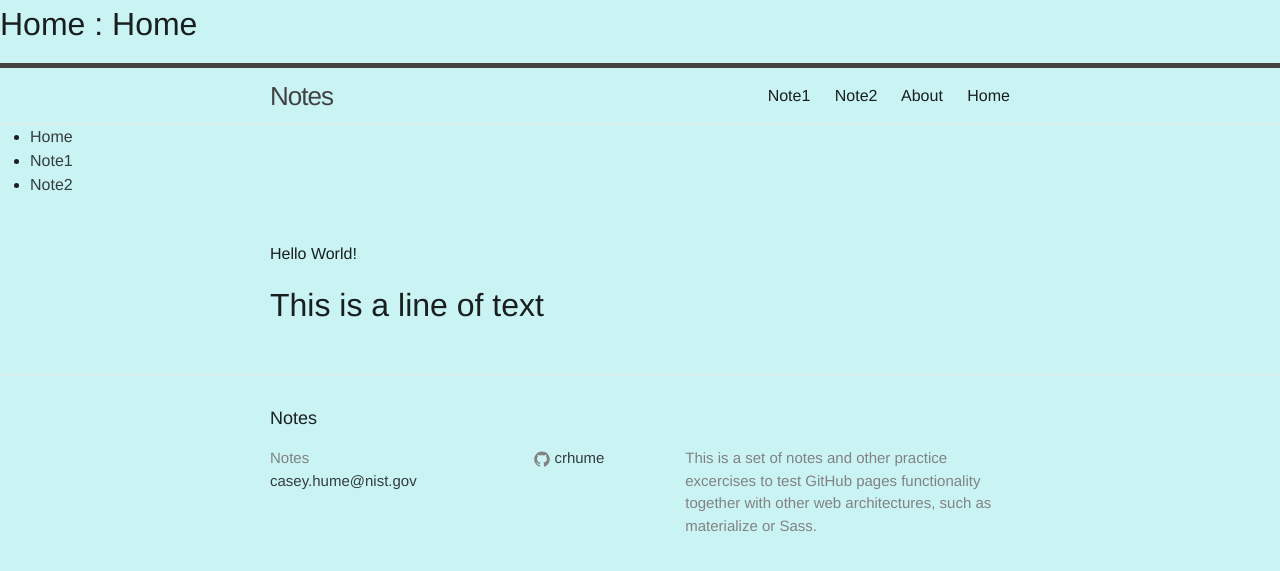
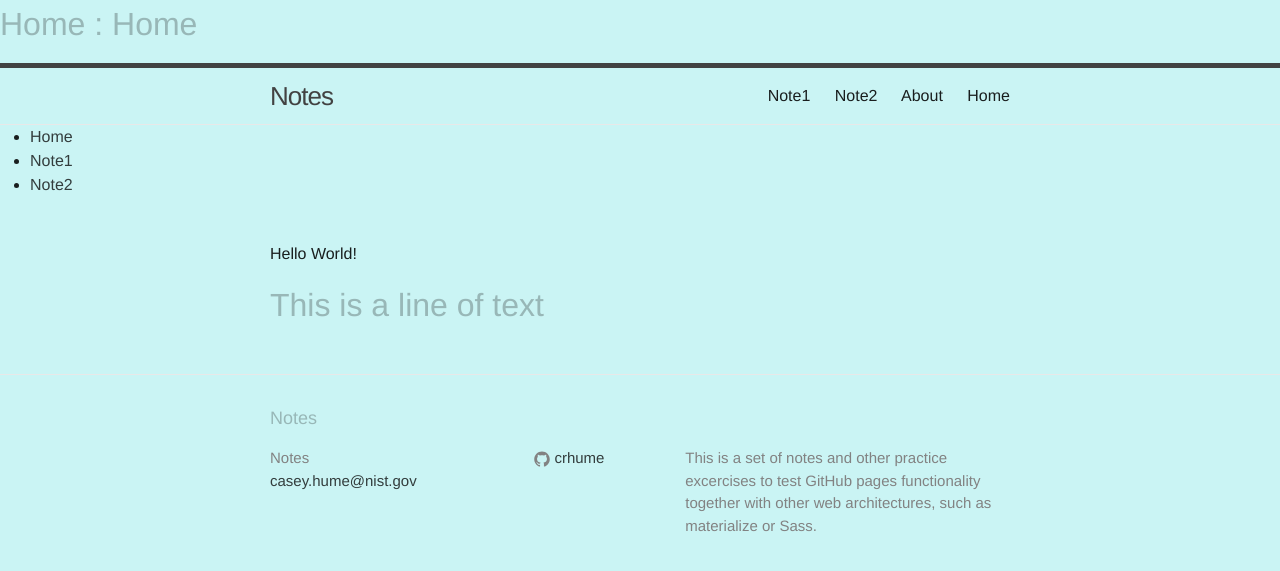
Before and after one commit to crhume/notes, a Jekyll site: the page built from index.md, in a window 1280 px wide. Shown: the top 571 px of the page. Built offline with Jekyll 4.4.1, drawn with Linux system fonts in a browser that asks for light colours.

Commit message:
Update _base.scss

```diff
--- a/_sass/_base.scss
+++ b/_sass/_base.scss
@@ -83,6 +83,7 @@ li {
  */
 h1, h2, h3, h4, h5, h6 {
     font-weight: $base-font-weight;
+    color: $heading-color;
 }
 
 
```
